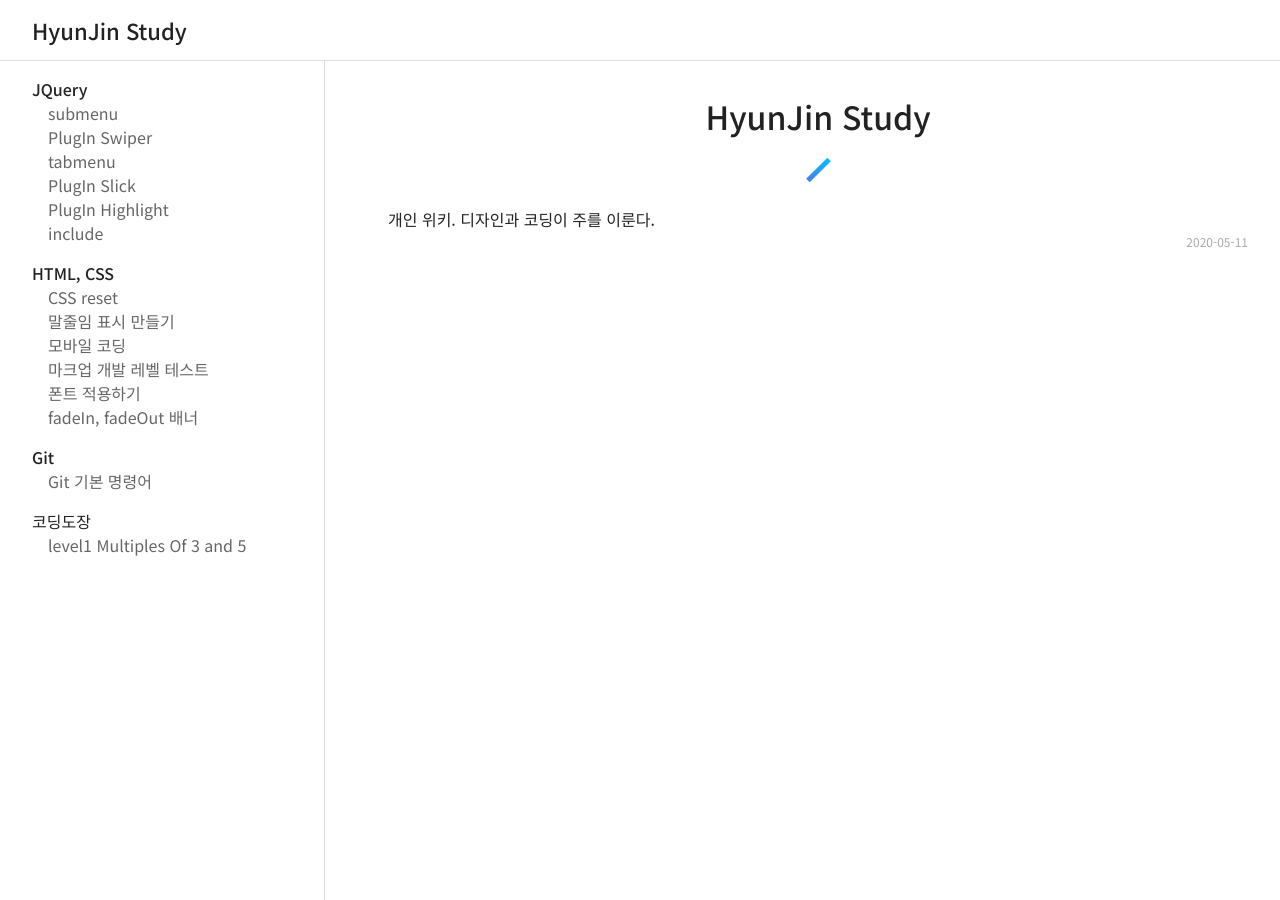
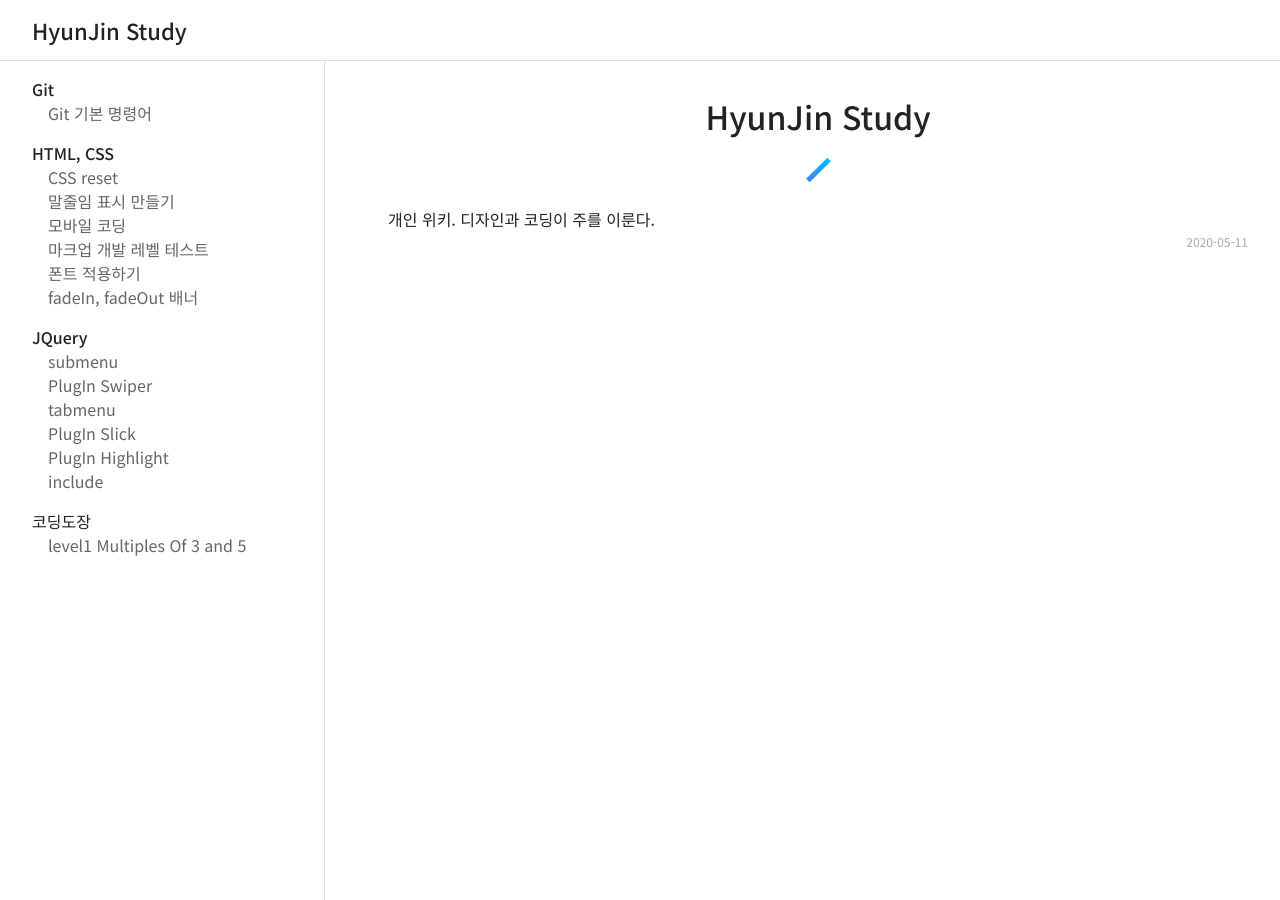
Before and after one commit to hhj171258/hhj171258.github.io, a Jekyll site: the page built from index.html, in a window 1280 px wide. Built offline with Jekyll 4.4.1, drawn with Linux system fonts in a browser that asks for light colours; nearby versions of some CDN libraries.

Commit message:
[Add] categosy sort

```diff
--- a/_layouts/default.html
+++ b/_layouts/default.html
@@ -11,7 +11,7 @@
 		<div class="aside_wrap">
 			<aside id="aside">
 				<ul class="depth1">
-					{% assign post = site.posts | group_by: 'category' %}
+					{% assign post = site.posts | group_by: 'category' | sort: 'name' %}
 					{% for category in post %}
 					<li>
 						<span>{{ category.name }}</span>
```
